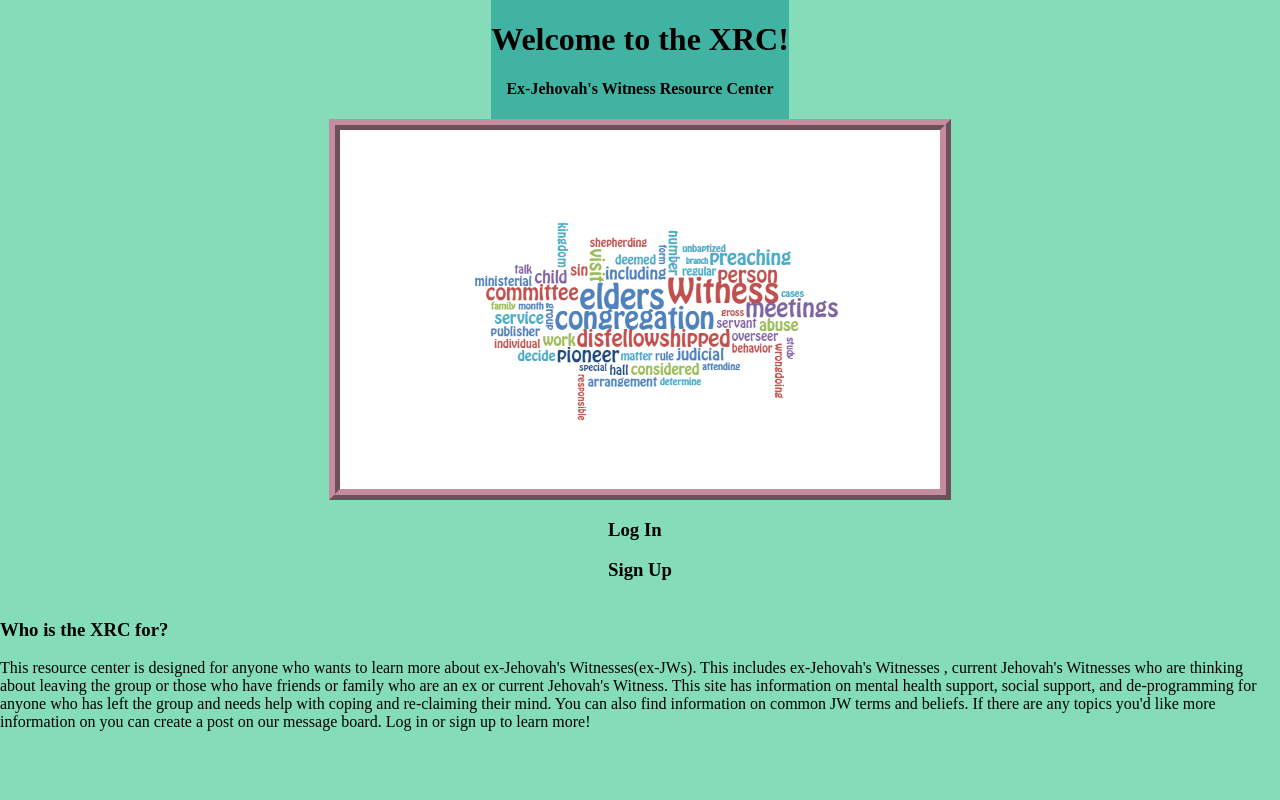
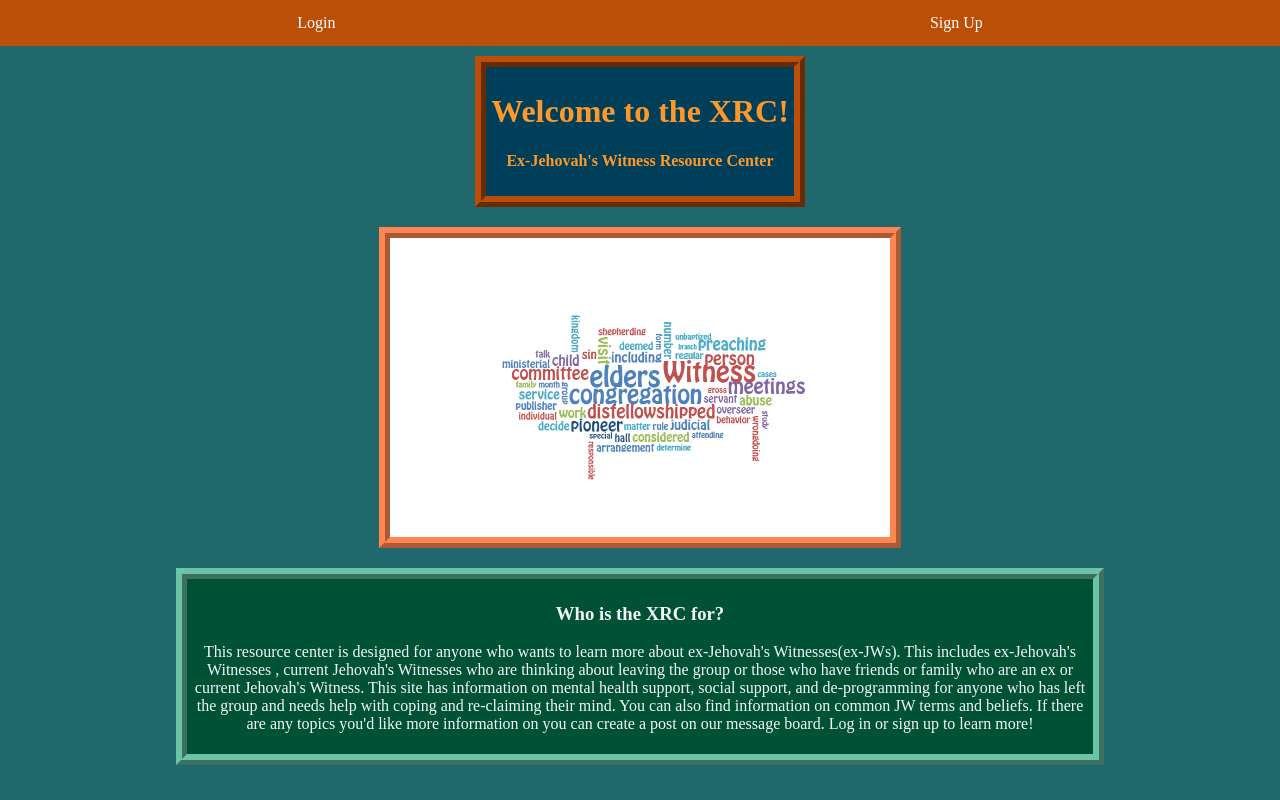
Before and after one commit to margenta2/finalproject-frontend, a React (Create React App) app in the folder finalproject-frontend/: page / in a window 1280 px wide. Built offline with nearby package versions, Linux system fonts and the light colour scheme; a web font is replaced by a local one.

Commit message:
added css for home

```diff
--- a/finalproject-frontend/src/App.css
+++ b/finalproject-frontend/src/App.css
@@ -1,5 +1,5 @@
 body {
-  background-color: #85dcb8;
+  background-color: #20686c;
   font-family: 'Della Respira', serif;
 }
 
@@ -8,7 +8,7 @@ li {
 }
 
 a, a:visited, a:active {
-  text-decoration: none;
+  text-decoration: underline;
   color: inherit;
 }
 
@@ -20,7 +20,11 @@ img {
 /* Navbar container */
 .navbar {
   overflow: hidden;
-  background-color: #026670;
+  background-color: #bc4f07;
+  margin: auto;
+  display: flex;
+  flex-direction: row;
+  justify-content: space-around;
 }
 
 /* Links inside the navbar */
@@ -95,13 +99,28 @@ img {
 }
 
 #wordle {
-  width: 600px;
+  width: 500px;
   object-fit: cover;
-  border: 11px ridge #c38d9e;
+  border: 11px ridge #ff8652;
+  margin: 10px;
 }
 
 .home-body {
   text-align: center;
-  background-color: #41b3a3;
-  color:
+  background-color: #003f5a;
+  color: #fe982a;
+  margin: 10px;
+  padding: 5px;
+  border: 11px ridge #bc4f07;
 }
+
+
+.home-content {
+  text-align: center;
+  background-color: #005236;
+  margin: 10px;
+  width: 70%;
+  border: 11px ridge #6bc4a6;
+  color: whitesmoke;
+  padding: 5px;
+}
--- a/finalproject-frontend/src/components/Home.js
+++ b/finalproject-frontend/src/components/Home.js
@@ -3,8 +3,12 @@ import {Link, Route } from "react-router-dom";
 
 const Home = () => {
     return (
+        <div>
+            <div className="navbar">
+                <Link to="/login">Login</Link>
+                <Link to="/signup">Sign Up</Link>
+            </div>
             <div className="homepage">
-
                 <div className="home-body body">
                     <h1>Welcome to the XRC!</h1>
                     <h4>Ex-Jehovah's Witness Resource Center</h4>
@@ -12,10 +16,6 @@ const Home = () => {
 
                 <img src="/images/wordle.png" alt="xrcwords" id="wordle" />
 
-            <div className="home-links">
-                <Link to="/login"><h3>Log In</h3></Link>
-                <Link to="/signup"><h3>Sign Up</h3></Link>
-            </div>
 
                 <div className="home-content body-content">
                     <h3>Who is the XRC for?</h3>
@@ -23,6 +23,8 @@ const Home = () => {
                 </div>
 
             </div>
+
+        </div>
     )
 }
 
```
Lines whose indentation alone changed are shown as unchanged.
